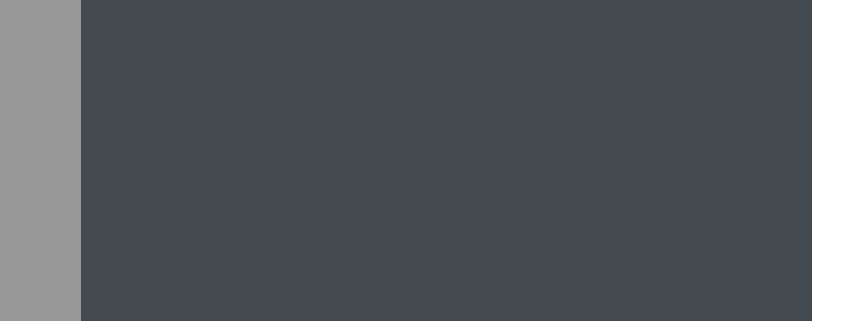
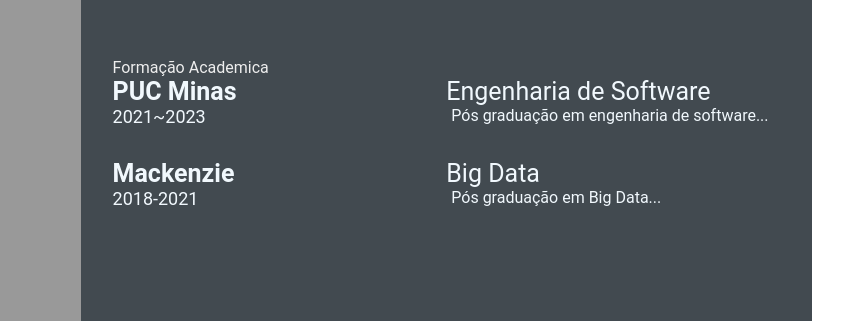
Before and after one commit to drsantos20/drsantos20.github.io, a plain HTML site: page index.html in a window 1280 px wide. Shown: the part 489-810 px from the top of the page, 340-1183 px from the left. Drawn offline with Linux system fonts and the light colour scheme.

Commit message:
chore: day 04

```diff
--- a/index.html
+++ b/index.html
@@ -100,6 +100,35 @@
                     </div>
                 </section>
                 <!-- fim experiencia -->
+                <!-- formação academica-->
+                <section class="education gap">
+                    <div class="right-title">Formação Academica</div>
+                    <div class="education-contents">
+                        <div class="education-left">
+                            <p class="education-school-name">PUC Minas</p>
+                            <p class="educationp-time-period">2021~2023</p>
+                        </div>
+                        <div class="education-right">
+                            <p class="education-subject">Engenharia de Software</p>
+                            <p class="education-desc">
+                                Pós graduação em engenharia de software...
+                            </p>
+                        </div>
+                    </div>
+                    <div class="education-contents">
+                        <div class="education-left">
+                            <p class="education-school-name">Mackenzie</p>
+                            <p class="educationp-time-period">2018-2021</p>
+                        </div>
+                        <div class="education-right">
+                            <p class="education-subject">Big Data</p>
+                            <p class="education-desc">
+                                Pós graduação em Big Data...
+                            </p>
+                        </div>
+                    </div>
+                </section>
+                <!-- fim formação academica-->
             </div>
         </section>
     </main>
```
